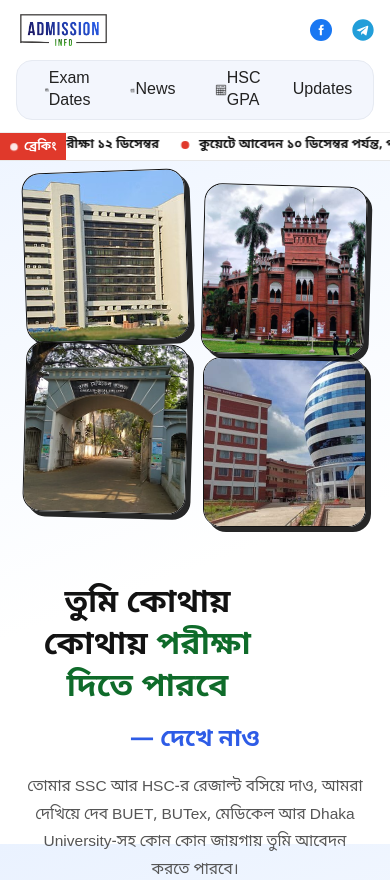
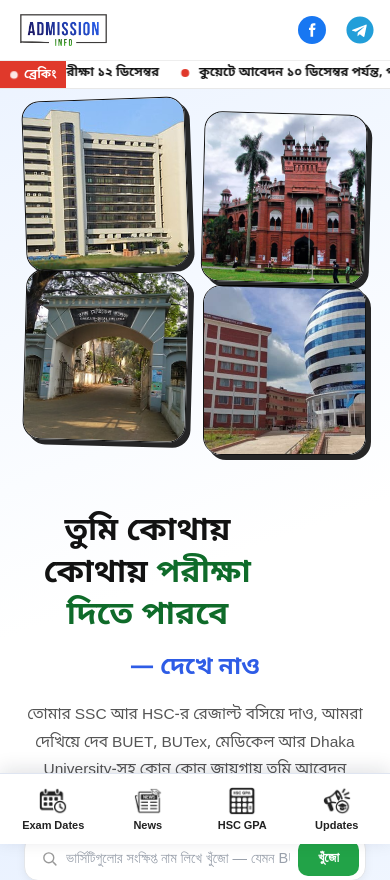
Before and after one commit to nishat-jihad/Admission-info, a Next.js app in the folder chance-hobe-ki/: page / in a window 390 px wide. Shown: the top 880 px of the page. Built offline with nearby package versions, Linux system fonts and the light colour scheme.

Commit message:
Update globals.css

```diff
--- a/chance-hobe-ki/src/app/globals.css
+++ b/chance-hobe-ki/src/app/globals.css
@@ -93,7 +93,7 @@ header.navbar {
 /* ---------- NAVBAR: আইকন নেভিগেশন (PC + Mobile একই আইকন) ---------- */
 nav.nav-links {
   display: flex;
-  gap: 22px;
+  gap: 40px;
   align-items: center;
 }
 @media (min-width: 901px) {
@@ -107,11 +107,11 @@ nav.nav-links {
   }
 }
 nav.nav-links a.nav-icon-link {
-  width: 46px;
-  height: 46px;
+  width: 60px;
+  height: 60px;
   padding: 0;
   border: none;
-  border-radius: 14px;
+  border-radius: 16px;
   background: transparent;
   box-shadow: none;
   color: #222;
@@ -133,12 +133,15 @@ nav.nav-links a.nav-icon-link.active {
   box-shadow: inset 0 0 0 1.5px var(--blue);
 }
 .nav-icon {
-  width: 28px;
-  height: 28px;
+  width: 40px;
+  height: 40px;
   display: block;
   background-color: currentColor;
   -webkit-mask: var(--icon) center / contain no-repeat;
   mask: var(--icon) center / contain no-repeat;
+}
+.nav-label {
+  display: none; /* PC-তে শুধু আইকন; নাম দেখা যায় hover করলে (title) */
 }
 .nav-icon-exam {
   --icon: url("/icons/nav-exam-dates.png");
@@ -185,18 +188,18 @@ nav.nav-links a.nav-icon-link.active {
   gap: 14px;
 }
 .nav-social-inline {
-  margin-left: 4px;
-  padding-left: 22px;
+  margin-left: 0;
+  padding-left: 32px;
   border-left: 1px solid #e3e6ea;
-  gap: 22px;
+  gap: 24px;
 }
 .nav-social-mobile {
   display: none;
 }
 .nav-social a.nav-social-btn {
-  width: 22px;
-  height: 22px;
-  min-width: 22px;
+  width: 28px;
+  height: 28px;
+  min-width: 28px;
   box-sizing: border-box;
   border-radius: 50%;
   display: flex;
@@ -219,8 +222,8 @@ nav.nav-links a.nav-icon-link.active {
   background: #1877f2;
 }
 .nav-social a.nav-social-facebook svg {
-  width: 14px;
-  height: 14px;
+  width: 18px;
+  height: 18px;
   fill: #fff;
 }
 .nav-social a.nav-social-telegram {
@@ -230,42 +233,84 @@ nav.nav-links a.nav-icon-link.active {
   fill: #229ed9;
 }
 
-/* ---------- NAVBAR: Mobile — উপরে logo + social, নিচে আইকন বার ---------- */
+/* ---------- NAVBAR: Mobile — উপরে logo + social, নিচে app-style bottom bar ---------- */
 @media (max-width: 640px) {
   header.navbar {
     position: relative;
-    display: grid;
-    grid-template-columns: 1fr auto;
-    grid-template-areas:
-      "logo social"
-      "nav nav";
-    align-items: center;
-    row-gap: 10px;
-    column-gap: 8px;
-    padding: 10px 16px 12px;
-  }
-  header.navbar .logo-block {
-    grid-area: logo;
-    justify-self: start;
+    flex-wrap: nowrap;
+    padding: 10px 16px;
   }
   .nav-social-inline {
     display: none;
   }
   .nav-social-mobile {
     display: flex;
-    grid-area: social;
-    justify-self: end;
     gap: 20px;
   }
+
+  /* নিচে আটকে থাকা bar */
   header.navbar nav.nav-links {
-    grid-area: nav;
+    position: fixed;
+    left: 0;
+    right: 0;
+    bottom: 0;
+    top: auto;
+    transform: none;
     width: 100%;
+    z-index: 60;
+    display: flex;
     justify-content: space-around;
+    align-items: stretch;
     gap: 0;
-    padding: 6px 8px;
-    background: #f3f6fd;
-    border: 1px solid #e6eaf2;
-    border-radius: 16px;
+    padding: 6px 6px calc(6px + env(safe-area-inset-bottom, 0px));
+    background: #fff;
+    border-top: 1px solid #dfe5f1;
+    border-radius: 0;
+    box-shadow: 0 -4px 18px rgba(15, 23, 42, 0.12);
+  }
+  header.navbar nav.nav-links a.nav-icon-link {
+    flex: 1 1 0;
+    width: auto;
+    height: 58px;
+    flex-direction: column;
+    gap: 4px;
+    border-radius: 12px;
+    box-shadow: none;
+    transform: none;
+    color: #222;
+  }
+  header.navbar nav.nav-links a.nav-icon-link:hover {
+    background: transparent;
+    transform: none;
+    color: #222;
+  }
+  header.navbar nav.nav-links a.nav-icon-link.active {
+    background: rgba(46, 92, 230, 0.12);
+    box-shadow: none;
+    color: var(--blue-dark);
+  }
+  .nav-icon {
+    width: 30px;
+    height: 30px;
+  }
+  .nav-label {
+    display: block;
+    font-size: 11px;
+    font-weight: 600;
+    line-height: 1.1;
+    white-space: nowrap;
+  }
+  header.navbar nav.nav-links a.nav-icon-link.active .nav-label {
+    font-weight: 800;
+  }
+
+  /* নিচের bar-এর নিচে যেন content ঢাকা না পড়ে */
+  body {
+    padding-bottom: calc(78px + env(safe-area-inset-bottom, 0px));
+  }
+  /* University page-এ এই navbar নেই, তাই বাড়তি ফাঁকা দরকার নেই */
+  body:has(.layout.uni-detail) {
+    padding-bottom: 0;
   }
 }
 
```
